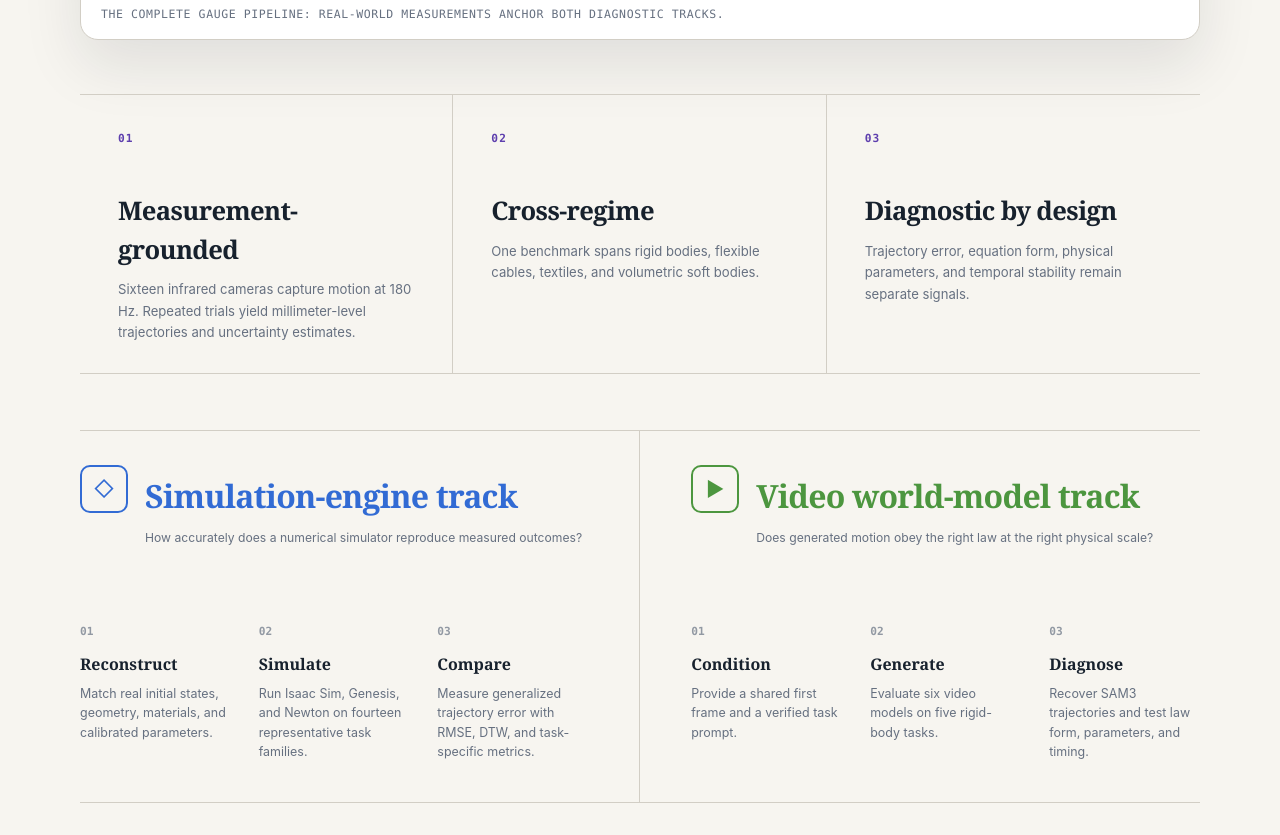
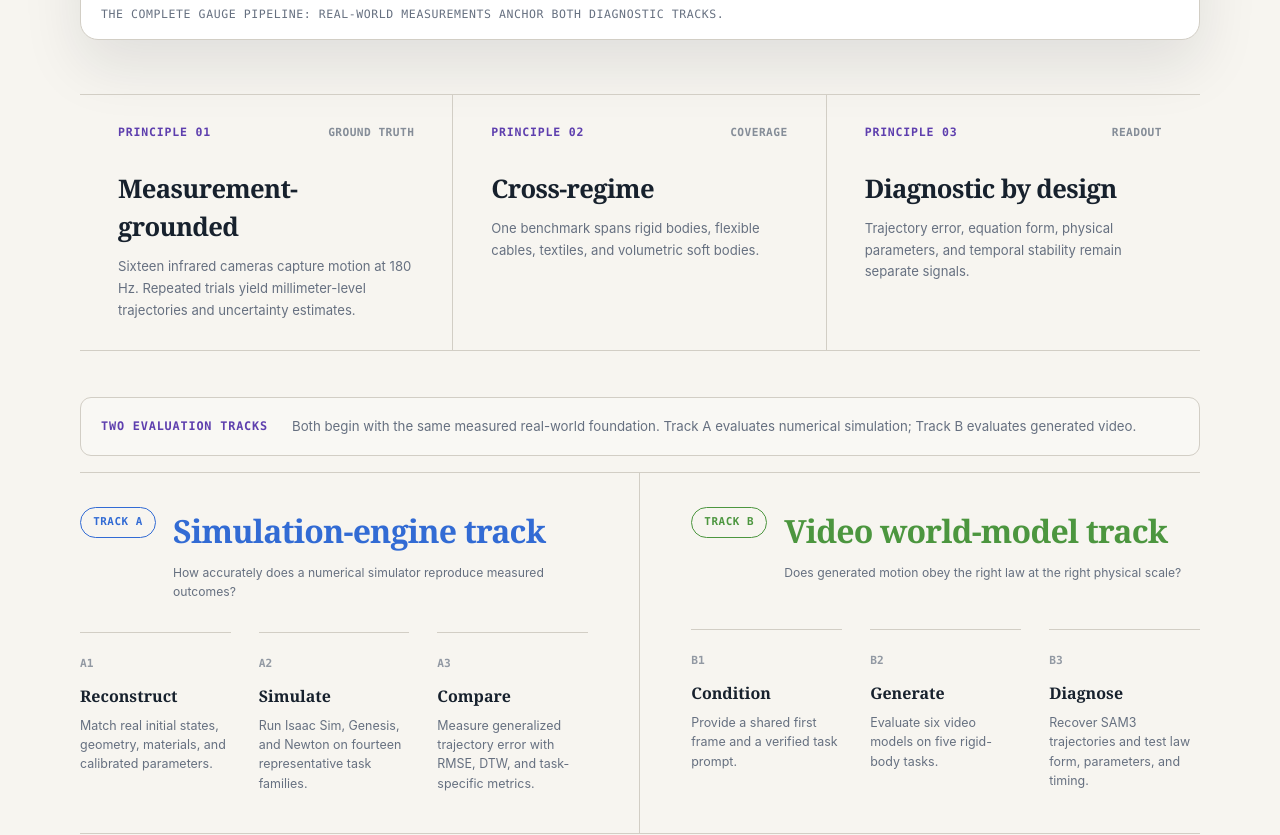
Before and after one commit to InternRobotics/GAUGE, a Next.js app: page / in a window 1280 px wide. Shown: the part 2100-2935 px from the top of the page. Built offline with nearby package versions, Linux system fonts and the light colour scheme.

Commit message:
Clarify protocol principles and track steps

```diff
--- a/app/GaugeDemo.tsx
+++ b/app/GaugeDemo.tsx
@@ -368,18 +368,19 @@ export function GaugeDemo() {
           <figcaption>The complete GAUGE pipeline: real-world measurements anchor both diagnostic tracks.</figcaption>
         </figure>
         <div className="principle-grid">
-          <article><span>01</span><h3>Measurement-grounded</h3><p>Sixteen infrared cameras capture motion at 180 Hz. Repeated trials yield millimeter-level trajectories and uncertainty estimates.</p></article>
-          <article><span>02</span><h3>Cross-regime</h3><p>One benchmark spans rigid bodies, flexible cables, textiles, and volumetric soft bodies.</p></article>
-          <article><span>03</span><h3>Diagnostic by design</h3><p>Trajectory error, equation form, physical parameters, and temporal stability remain separate signals.</p></article>
+          <article><div className="principle-meta"><span>Principle 01</span><b>Ground truth</b></div><h3>Measurement-grounded</h3><p>Sixteen infrared cameras capture motion at 180 Hz. Repeated trials yield millimeter-level trajectories and uncertainty estimates.</p></article>
+          <article><div className="principle-meta"><span>Principle 02</span><b>Coverage</b></div><h3>Cross-regime</h3><p>One benchmark spans rigid bodies, flexible cables, textiles, and volumetric soft bodies.</p></article>
+          <article><div className="principle-meta"><span>Principle 03</span><b>Readout</b></div><h3>Diagnostic by design</h3><p>Trajectory error, equation form, physical parameters, and temporal stability remain separate signals.</p></article>
         </div>
+        <div className="track-map-intro"><span>Two evaluation tracks</span><p>Both begin with the same measured real-world foundation. Track A evaluates numerical simulation; Track B evaluates generated video.</p></div>
         <div className="track-overview">
           <article className="track-column engine-track">
-            <header><span>◇</span><div><h3>Simulation-engine track</h3><p>How accurately does a numerical simulator reproduce measured outcomes?</p></div></header>
-            <div className="track-steps"><div><b>01</b><h4>Reconstruct</h4><p>Match real initial states, geometry, materials, and calibrated parameters.</p></div><div><b>02</b><h4>Simulate</h4><p>Run Isaac Sim, Genesis, and Newton on fourteen representative task families.</p></div><div><b>03</b><h4>Compare</h4><p>Measure generalized trajectory error with RMSE, DTW, and task-specific metrics.</p></div></div>
+            <header><span className="track-badge">Track A</span><div><h3>Simulation-engine track</h3><p>How accurately does a numerical simulator reproduce measured outcomes?</p></div></header>
+            <div className="track-steps"><div><b>A1</b><h4>Reconstruct</h4><p>Match real initial states, geometry, materials, and calibrated parameters.</p></div><div><b>A2</b><h4>Simulate</h4><p>Run Isaac Sim, Genesis, and Newton on fourteen representative task families.</p></div><div><b>A3</b><h4>Compare</h4><p>Measure generalized trajectory error with RMSE, DTW, and task-specific metrics.</p></div></div>
           </article>
           <article className="track-column world-track">
-            <header><span>▶</span><div><h3>Video world-model track</h3><p>Does generated motion obey the right law at the right physical scale?</p></div></header>
-            <div className="track-steps"><div><b>01</b><h4>Condition</h4><p>Provide a shared first frame and a verified task prompt.</p></div><div><b>02</b><h4>Generate</h4><p>Evaluate six video models on five rigid-body tasks.</p></div><div><b>03</b><h4>Diagnose</h4><p>Recover SAM3 trajectories and test law form, parameters, and timing.</p></div></div>
+            <header><span className="track-badge">Track B</span><div><h3>Video world-model track</h3><p>Does generated motion obey the right law at the right physical scale?</p></div></header>
+            <div className="track-steps"><div><b>B1</b><h4>Condition</h4><p>Provide a shared first frame and a verified task prompt.</p></div><div><b>B2</b><h4>Generate</h4><p>Evaluate six video models on five rigid-body tasks.</p></div><div><b>B3</b><h4>Diagnose</h4><p>Recover SAM3 trajectories and test law form, parameters, and timing.</p></div></div>
           </article>
         </div>
       </section>
--- a/app/globals.css
+++ b/app/globals.css
@@ -603,17 +603,20 @@ footer > a:last-child { justify-self: end; color: #aeb7c4; font-size: .7rem; tex
 }
 
 /* Final content hierarchy and alignment */
-.track-overview { display: grid; grid-template-columns: repeat(2, minmax(0, 1fr)); margin-top: 56px; border-block: 1px solid var(--line); }
+.track-map-intro { display: grid; grid-template-columns: auto 1fr; align-items: center; gap: 24px; margin-top: 46px; padding: 18px 20px; border: 1px solid var(--line); border-radius: 11px; background: rgba(255,255,255,.28); }
+.track-map-intro span { color: var(--orange-dark); font-family: var(--mono); font-size: .74rem; font-weight: 800; letter-spacing: .07em; text-transform: uppercase; }
+.track-map-intro p { margin: 0; color: var(--muted); font-size: .83rem; line-height: 1.55; }
+.track-overview { display: grid; grid-template-columns: repeat(2, minmax(0, 1fr)); margin-top: 16px; border-block: 1px solid var(--line); }
 .track-column { min-width: 0; padding: 34px 0 40px; }
 .track-column:first-child { padding-right: clamp(28px, 4vw, 58px); border-right: 1px solid var(--line); }
 .track-column:last-child { padding-left: clamp(28px, 4vw, 58px); }
-.track-column header { display: flex; align-items: flex-start; gap: 17px; min-height: 100px; }
-.track-column header > span { width: 48px; height: 48px; flex: 0 0 auto; display: grid; place-items: center; border: 2px solid currentColor; border-radius: 10px; font-size: 1.25rem; }
-.track-column h3 { margin: 7px 0 9px; font-family: var(--serif); font-size: clamp(1.45rem, 2.5vw, 2rem); font-weight: 600; letter-spacing: -.025em; }
+.track-column header { display: grid; grid-template-columns: 76px 1fr; align-items: start; gap: 17px; min-height: 92px; }
+.track-column header > .track-badge { min-height: 31px; display: inline-flex; align-items: center; justify-content: center; padding: 6px 9px; border: 1px solid currentColor; border-radius: 999px; font-family: var(--mono); font-size: .68rem; font-weight: 800; letter-spacing: .05em; text-transform: uppercase; }
+.track-column h3 { margin: 0 0 9px; font-family: var(--serif); font-size: clamp(1.45rem, 2.5vw, 2rem); font-weight: 600; letter-spacing: -.025em; }
 .track-column header p { margin: 0; color: var(--muted); font-size: .76rem; line-height: 1.55; }
 .engine-track header { color: var(--blue); }.world-track header { color: var(--green); }
-.track-steps { display: grid; grid-template-columns: repeat(3, minmax(0, 1fr)); gap: clamp(16px, 2.2vw, 30px); margin-top: 52px; }
-.track-steps div { min-width: 0; }
+.track-steps { display: grid; grid-template-columns: repeat(3, minmax(0, 1fr)); gap: clamp(16px, 2.2vw, 30px); margin-top: 30px; }
+.track-steps div { min-width: 0; padding-top: 16px; border-top: 1px solid var(--line); }
 .track-steps b { color: #9299a3; font-family: var(--mono); font-size: .55rem; }
 .track-steps h4 { margin: 11px 0 8px; font-family: var(--serif); font-size: 1rem; font-weight: 600; }
 .track-steps p { margin: 0; color: var(--muted); font-size: .69rem; line-height: 1.55; }
@@ -621,6 +624,7 @@ footer > a:last-child { justify-self: end; color: #aeb7c4; font-size: .7rem; tex
 .intro > .section-title-grid,
 .intro > .protocol-figure,
 .intro > .principle-grid,
+.intro > .track-map-intro,
 .intro > .track-overview { width: min(1120px, 100%); margin-inline: auto; }
 .protocol-figure { margin-top: 46px; transform: none; }
 
@@ -661,6 +665,7 @@ footer > a:last-child { justify-self: end; color: #aeb7c4; font-size: .7rem; tex
 @media (max-width: 780px) {
   .header-actions { gap: 0; }
   .header-cta { font-size: .72rem; }
+  .track-map-intro { grid-template-columns: 1fr; gap: 7px; }
   .track-steps { margin-top: 32px; }
   .expanded-task-modal { grid-template-columns: 1fr; }
   .expanded-task-modal .modal-copy dl { grid-template-columns: 1fr; }
@@ -860,8 +865,10 @@ footer > a:last-child { justify-self: end; color: #aeb7c4; font-size: .7rem; tex
 .principle-grid { display: grid; grid-template-columns: repeat(3, 1fr); margin-top: 54px; border-block: 1px solid var(--line); }
 .principle-grid article { min-height: 210px; padding: 29px clamp(22px, 3vw, 38px); border-right: 1px solid var(--line); }
 .principle-grid article:last-child { border-right: 0; }
-.principle-grid article > span { color: var(--orange-dark); font-family: var(--mono); font-size: .64rem; font-weight: 800; letter-spacing: .1em; }
-.principle-grid h3 { margin: 44px 0 10px; font-family: var(--serif); font-size: clamp(1.25rem, 2vw, 1.65rem); font-weight: 600; letter-spacing: -.025em; }
+.principle-meta { display: flex; align-items: center; justify-content: space-between; gap: 14px; }
+.principle-meta span { color: var(--orange-dark); font-family: var(--mono); font-size: .72rem; font-weight: 800; letter-spacing: .07em; text-transform: uppercase; }
+.principle-meta b { color: #858d98; font-family: var(--mono); font-size: .7rem; font-weight: 700; letter-spacing: .04em; text-transform: uppercase; }
+.principle-grid h3 { margin: 28px 0 10px; font-family: var(--serif); font-size: clamp(1.25rem, 2vw, 1.65rem); font-weight: 600; letter-spacing: -.025em; }
 .principle-grid p { max-width: 39ch; margin: 0; color: var(--muted); font-size: .82rem; line-height: 1.65; }
 
 .benchmark { padding-bottom: clamp(92px, 11vw, 150px); }
```
Also changed, not shown: 1 other file (tests, documents, lock files or other folders).
